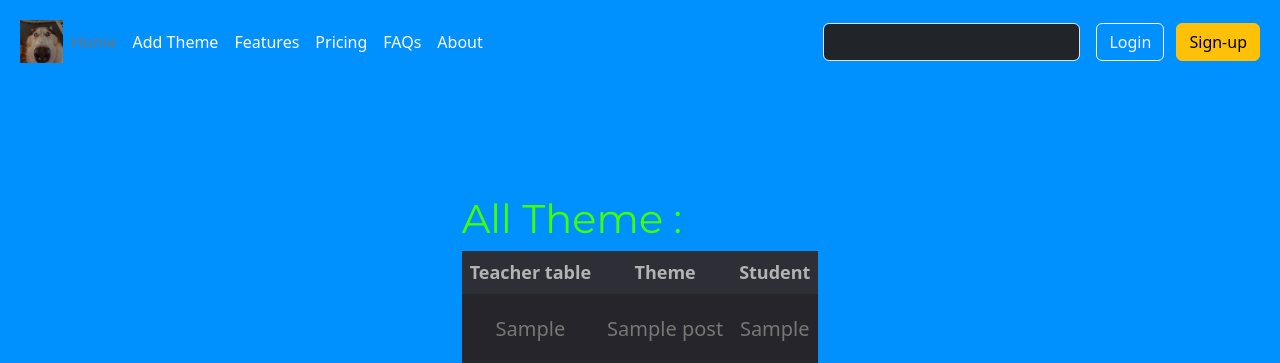
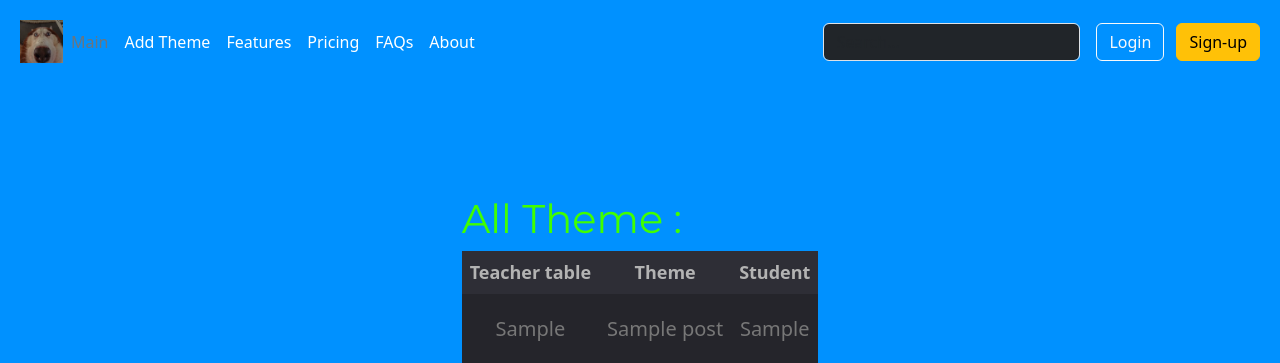
Before and after one commit to OrangeSpirit/TEST_WEB, a Flask app: page / in a window 1280 px wide. Shown: the top 363 px of the page. Run offline with Flask 3, Linux system fonts and the light colour scheme; tables that the repository leaves empty hold one stand-in row (values such as "Sample post"); some libraries are stand-ins or nearby versions.

Commit message:
change home to main 03.12.52

```diff
--- a/app/templates/main/_header.html
+++ b/app/templates/main/_header.html
@@ -1,9 +1,9 @@
 <div class="d-flex flex-wrap align-items-center justify-content-center justify-content-lg-start">
-    <a href="/" class="d-flex align-items-center mb-2 mb-lg-0 text-white text-decoration-none">
+    <a href="{{ url_for('post.all')}}" class="d-flex align-items-center mb-2 mb-lg-0 text-white text-decoration-none">
         <img class="header__img" src="{{ url_for('static', filename='img/dog_a.png') }}" alt="student">
     </a>
     <ul class="nav col-12 col-lg-auto me-lg-auto mb-2 justify-content-center mb-md-0">
-        <li><a href="#" class="nav-link px-2 text-secondary">Home</a></li>
+        <li><a href="{{ url_for('post.all')}}" class="nav-link px-2 text-secondary">Main</a></li>
         <li><a href="{{ url_for('post.create')}}" class="nav-link px-2 text-white">Add Theme</a></li>
         <li><a href="#" class="nav-link px-2 text-white">Features</a></li>
         <li><a href="#" class="nav-link px-2 text-white">Pricing</a></li>
```
